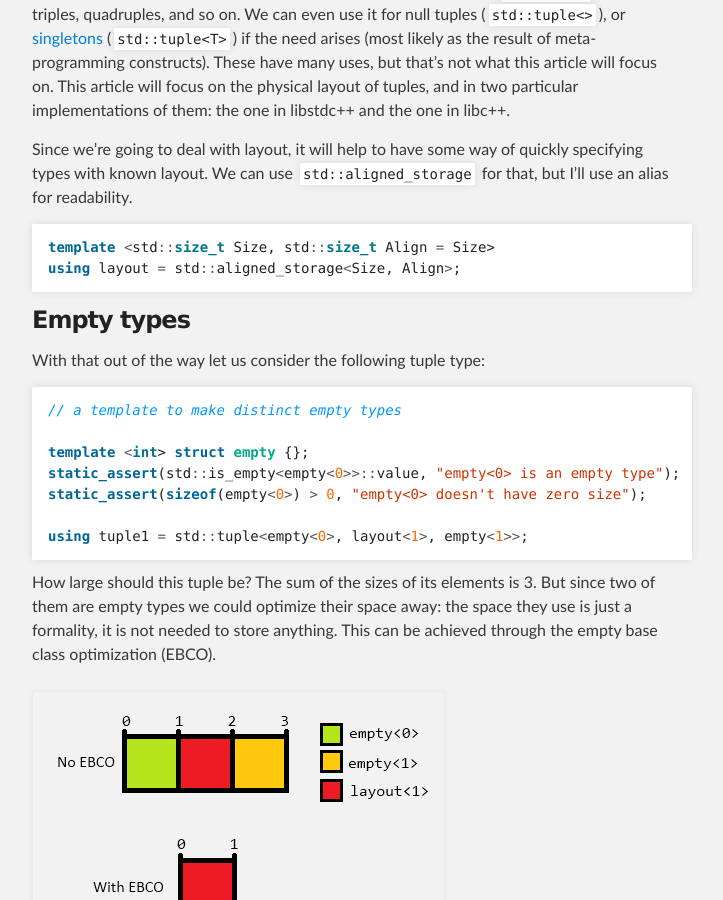
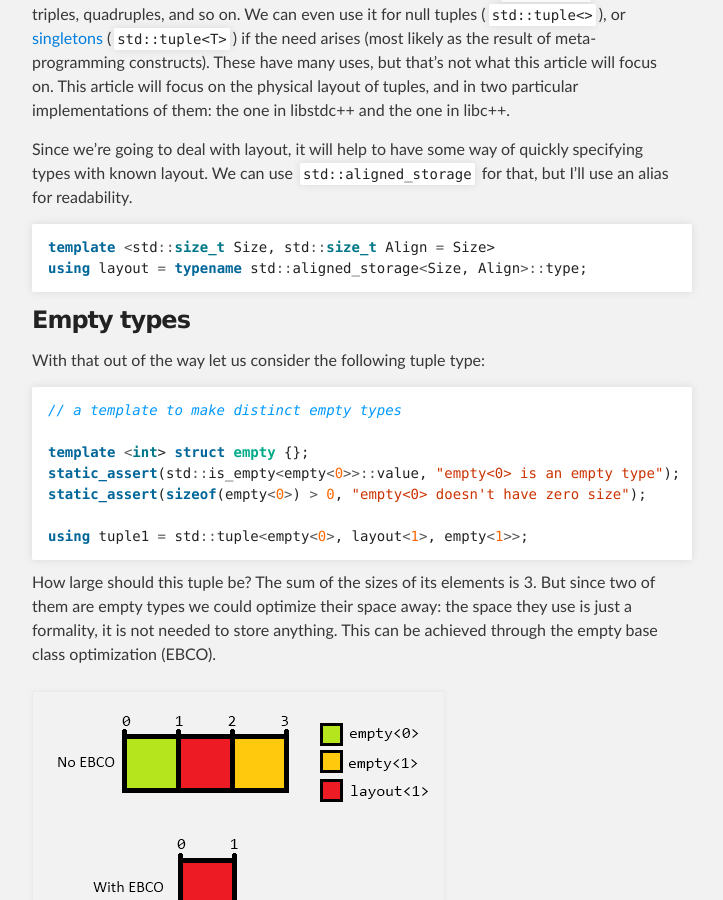
Before and after one commit to rmartinho/flamingdangerzone, a Jekyll site: the page built from _posts/2012-07-06-optimal-tuple-i.markdown, in a window 1280 px wide and 900 px high, scrolled down 441 px. Shown: the whole window, without its empty margins (288-1011 px from the left). Built offline with Jekyll 4.4.1, drawn with Linux system fonts in a browser that asks for light colours; comment, search, counter and statistics services are not loaded.

Commit message:
Oh dammit, how could I.

```diff
--- a/_posts/2012-07-06-optimal-tuple-i.markdown
+++ b/_posts/2012-07-06-optimal-tuple-i.markdown
@@ -25,7 +25,7 @@ but I'll use an alias for readability.
 
 {% highlight cpp %}
 template <std::size_t Size, std::size_t Align = Size>
-using layout = std::aligned_storage<Size, Align>;
+using layout = typename std::aligned_storage<Size, Align>::type;
 {% endhighlight %}
 
 ### Empty types
```
Also changed, not shown: images/2012-07-09-optimal-tuple-ii-01.png (added).
